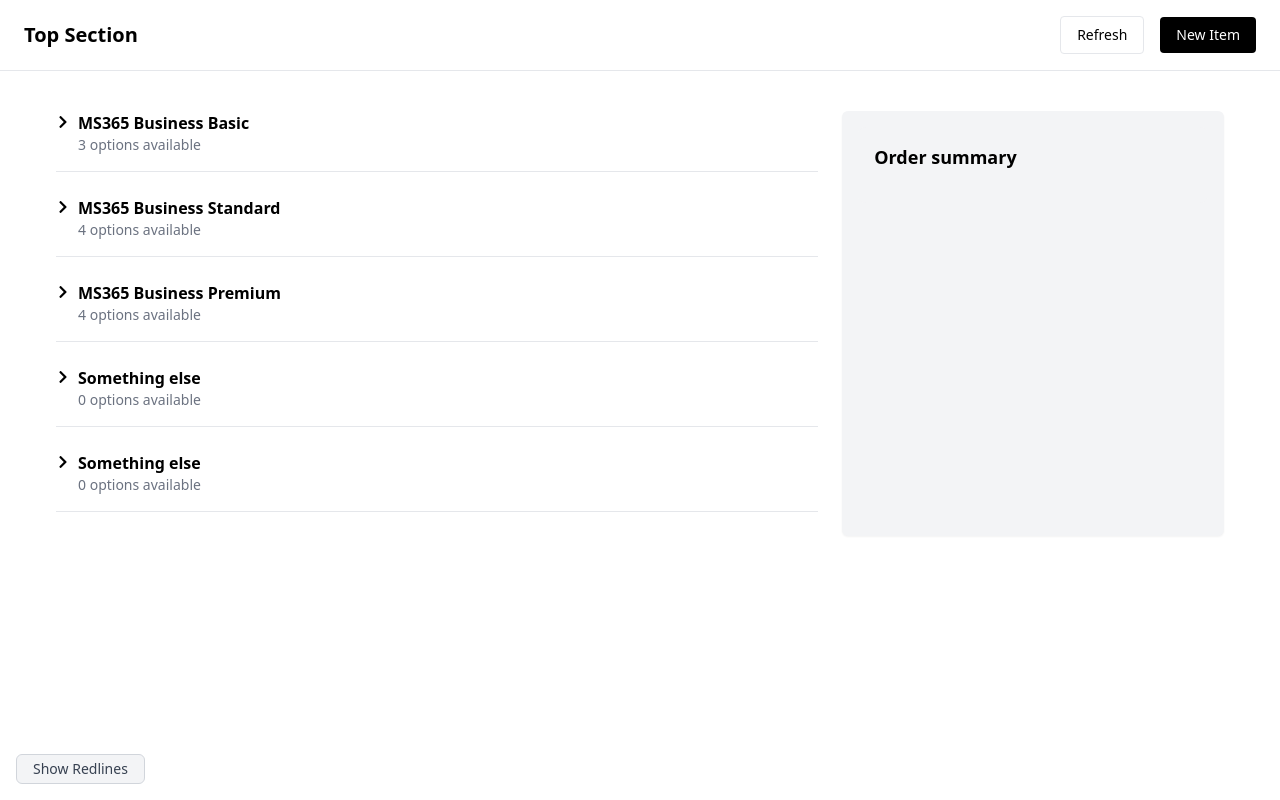
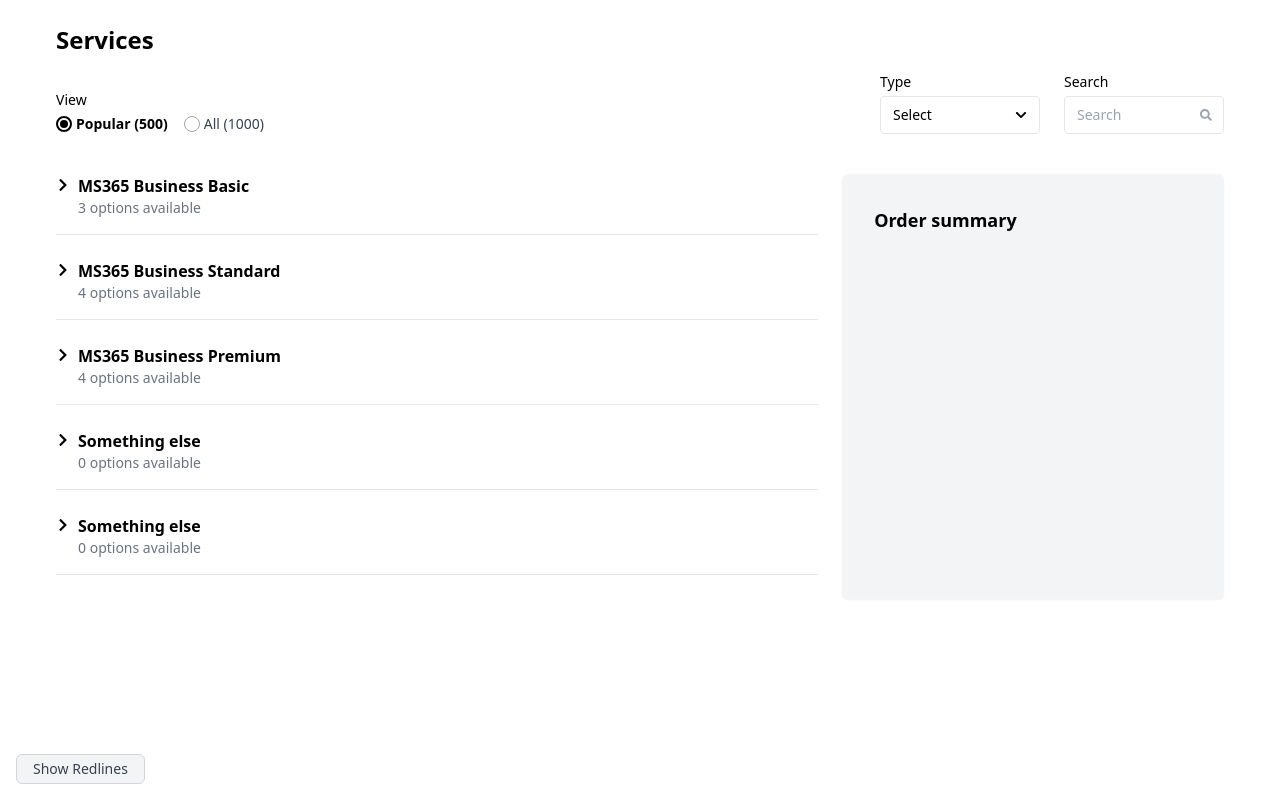
Before and after one commit to ellroberts/bi-directional-v3-public, a React (Vite) app: page / in a window 1280 px wide. Built offline with nearby package versions, Linux system fonts and the light colour scheme.

Commit message:
added all top section ui elements

```diff
--- a/package.json
+++ b/package.json
@@ -10,6 +10,8 @@
     "preview": "vite preview"
   },
   "dependencies": {
+    "@radix-ui/react-radio-group": "^1.3.7",
+    "@radix-ui/react-select": "^2.2.5",
     "react": "^19.1.0",
     "react-dom": "^19.1.0",
     "react-icons": "^5.5.0"
--- a/src/App.jsx
+++ b/src/App.jsx
@@ -10,10 +10,10 @@ export default function App() {
   return (
     <PlanProvider>
       <DebugProvider>
-        {/* ✅ Top full-width section */}
-        <TopSection />
+        <div className="max-w-[1200px] mx-auto px-4 py-6 space-y-4">
+          {/* ✅ Top section will now match width of content */}
+          <TopSection />
 
-        <div className="max-w-[1200px] mx-auto px-4 py-6 space-y-4">
           {/* Debug toggle button */}
           <DebugToggle />
 
--- a/src/components/TopSection.jsx
+++ b/src/components/TopSection.jsx
@@ -1,12 +1,93 @@
 import React from "react";
+import * as RadioGroup from "@radix-ui/react-radio-group";
+import * as Select from "@radix-ui/react-select";
+import { FaChevronDown, FaSearch } from "react-icons/fa";
+
+// Reusable Select component (no portal)
+export function RadixSelect({ placeholder }) {
+  return (
+    <Select.Root>
+      <Select.Trigger className="inline-flex items-center justify-between px-3 py-2 border rounded text-sm w-[160px]">
+        <Select.Value placeholder={placeholder} />
+        <Select.Icon>
+          <FaChevronDown className="text-xs ml-1" />
+        </Select.Icon>
+      </Select.Trigger>
+
+      <Select.Content
+        className="bg-white border rounded shadow p-1 z-50 min-w-[var(--radix-select-trigger-width)]"
+        position="popper"
+      >
+        <Select.Viewport>
+          <Select.Item
+            value="option-1"
+            className="px-2 py-1 text-sm hover:bg-gray-100 cursor-pointer"
+          >
+            Option 1
+          </Select.Item>
+          <Select.Item
+            value="option-2"
+            className="px-2 py-1 text-sm hover:bg-gray-100 cursor-pointer"
+          >
+            Option 2
+          </Select.Item>
+        </Select.Viewport>
+      </Select.Content>
+    </Select.Root>
+  );
+}
 
 export default function TopSection() {
   return (
-    <div className="w-full bg-white border-b px-6 py-4 flex items-center justify-between">
-      <div className="text-xl font-semibold">Top Section</div>
-      <div className="flex items-center gap-4">
-        <button className="px-4 py-2 border rounded text-sm hover:bg-gray-100">Refresh</button>
-        <button className="px-4 py-2 bg-black text-white rounded text-sm hover:bg-gray-800">New Item</button>
+    <div className="w-full space-y-4 mb-10">
+      <h2 className="text-2xl font-bold">Services</h2>
+
+      <div className="flex flex-wrap items-end justify-between gap-6">
+        {/* View Filter */}
+        <div>
+          <div className="text-sm font-medium mb-1">View</div>
+          <RadioGroup.Root defaultValue="popular" className="flex gap-4">
+            <RadioGroup.Item
+              value="popular"
+              className="flex items-center gap-1 text-sm"
+            >
+              <div className="h-4 w-4 rounded-full border-2 border-black flex items-center justify-center">
+                <div className="h-2 w-2 bg-black rounded-full" />
+              </div>
+              <span className="font-bold">Popular (500)</span>
+            </RadioGroup.Item>
+
+            <RadioGroup.Item
+              value="all"
+              className="flex items-center gap-1 text-sm text-gray-700"
+            >
+              <div className="h-4 w-4 rounded-full border border-gray-400" />
+              <span>All (1000)</span>
+            </RadioGroup.Item>
+          </RadioGroup.Root>
+        </div>
+
+        {/* Type + Search Grouped */}
+        <div className="flex gap-x-6">
+          {/* Filter by Type */}
+          <div>
+            <div className="text-sm font-medium mb-1">Type</div>
+            <RadixSelect placeholder="Select" />
+          </div>
+
+          {/* Search Input */}
+          <div>
+            <div className="text-sm font-medium mb-1">Search</div>
+            <div className="relative w-[160px]">
+              <input
+                type="text"
+                placeholder="Search"
+                className="w-full px-3 py-2 pr-9 border rounded text-sm"
+              />
+              <FaSearch className="absolute right-3 top-1/2 transform -translate-y-1/2 text-gray-400 text-xs" />
+            </div>
+          </div>
+        </div>
       </div>
     </div>
   );
```
Also changed, not shown: 1 other file (tests, documents, lock files or other folders).
